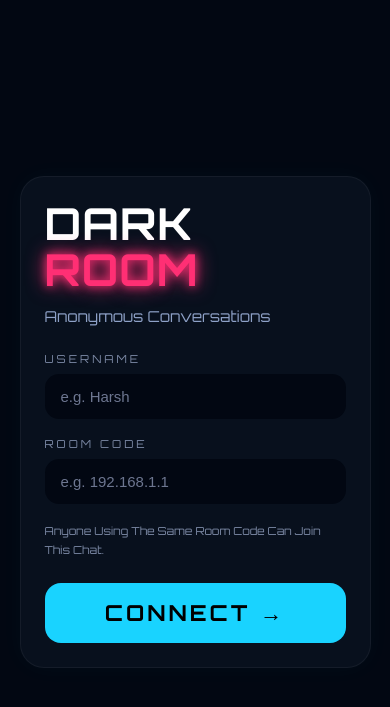
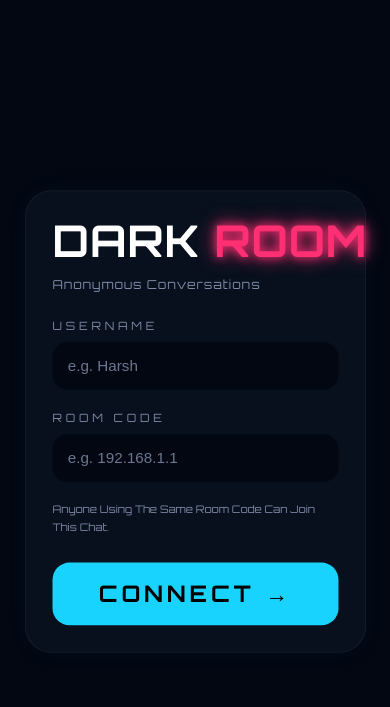
Before and after one commit to Harrxhu/anon-x, a Flask app: page / in a window 390 px wide. Shown: the top 707 px of the page. Run offline with Flask 3, Linux system fonts and the light colour scheme; some libraries are stand-ins or nearby versions.

Commit message:
ui update

```diff
--- a/static/style.css
+++ b/static/style.css
@@ -29,18 +30,20 @@ body{
 /* CARD */
 
 .connect-card{
-    width:360px;
+    width:430px;
 
     background:#08101d;
 
     border:1px solid rgba(255,255,255,.05);
 
-    border-radius:24px;
+    border-radius:28px;
 
-    padding:28px;
+    padding:40px;
 
     box-shadow:
-    0 0 25px rgba(0,255,255,.03);
+    0 0 30px rgba(0,255,255,.03);
+
+    transform:scale(.88);
 }
 
 /* LOGO */
@@ -48,13 +51,15 @@ body{
 .logo{
     font-family:'Orbitron',sans-serif;
 
-    font-size:52px;
+    font-size:58px;
 
-    line-height:1.05;
+    line-height:1;
 
-    margin-bottom:14px;
+    margin-bottom:16px;
 
     letter-spacing:1px;
+
+    white-space:nowrap;
 }
 
 .redx{
@@ -68,11 +73,13 @@ body{
 /* DESC */
 
 .desc{
-    color:#8ea1c7;
+    color:#7c89a5;
 
-    margin-bottom:26px;
+    margin-bottom:28px;
 
-    font-size:17px;
+    font-size:15px;
+
+    letter-spacing:1px;
 
     font-family:'Orbitron',sans-serif;
 }
@@ -82,14 +89,14 @@ body{
 label{
     display:block;
 
-    margin-top:18px;
-    margin-bottom:8px;
+    margin-top:22px;
+    margin-bottom:10px;
 
     color:#7c89a5;
 
-    letter-spacing:3px;
+    letter-spacing:4px;
 
-    font-size:11px;
+    font-size:12px;
 
     font-family:'Orbitron',sans-serif;
 }
@@ -99,18 +106,18 @@ label{
 .connect-card input{
     width:100%;
 
-    padding:14px 16px;
+    padding:16px;
 
     border:none;
     outline:none;
 
-    border-radius:14px;
+    border-radius:16px;
 
     background:#020712;
 
     color:white;
 
-    font-size:15px;
+    font-size:16px;
 }
 
 .connect-card input::placeholder{
@@ -120,7 +127,7 @@ label{
 /* SMALL TEXT */
 
 .small{
-    margin-top:18px;
+    margin-top:20px;
 
     color:#7c89a5;
 
@@ -136,19 +143,19 @@ label{
 .connect-card button{
     width:100%;
 
-    margin-top:24px;
+    margin-top:28px;
 
-    padding:16px;
+    padding:18px;
 
     border:none;
 
-    border-radius:16px;
+    border-radius:18px;
 
     background:#19d3ff;
 
     color:black;
 
-    font-size:22px;
+    font-size:24px;
 
     font-weight:bold;
 
@@ -156,7 +163,7 @@ label{
 
     font-family:'Orbitron',sans-serif;
 
-    letter-spacing:3px;
+    letter-spacing:4px;
 
     transition:.3s;
 }
@@ -385,37 +387,64 @@ label{
 
     font-family:'Orbitron',sans-serif;
 
-    letter-spacing:1px;
+    letter-spacing:2px;
 }
 
 /* MOBILE */
 
 @media(max-width:768px){
 
+    body{
+        overflow:hidden;
+    }
+
     .connect-card{
-        width:90%;
-        padding:24px;
+        width:92%;
+        padding:28px;
+        transform:scale(.95);
     }
 
     .logo{
-        font-size:44px;
+        font-size:46px;
     }
 
     .desc{
-        font-size:15px;
+        font-size:13px;
+    }
+
+    .topbar{
+        height:72px;
+        padding:0 16px;
+    }
+
+    .roomtext{
+        font-size:18px;
+    }
+
+    #messages{
+        padding:16px;
+        height:calc(100vh - 165px);
     }
 
     .message{
-        max-width:75%;
+        max-width:78%;
+        font-size:14px;
+    }
+
+    .chat-input{
+        bottom:8px;
+        padding:0 8px;
+    }
+
+    .chat-input input{
+        height:52px;
+        font-size:14px;
     }
 
     .chat-input button{
         width:95px;
+        height:52px;
         font-size:16px;
     }
 
-    .chat-input input{
-        font-size:15px;
-    }
-
 }
```
Also changed, not shown: other parts of static/style.css (+37 -41 lines).
